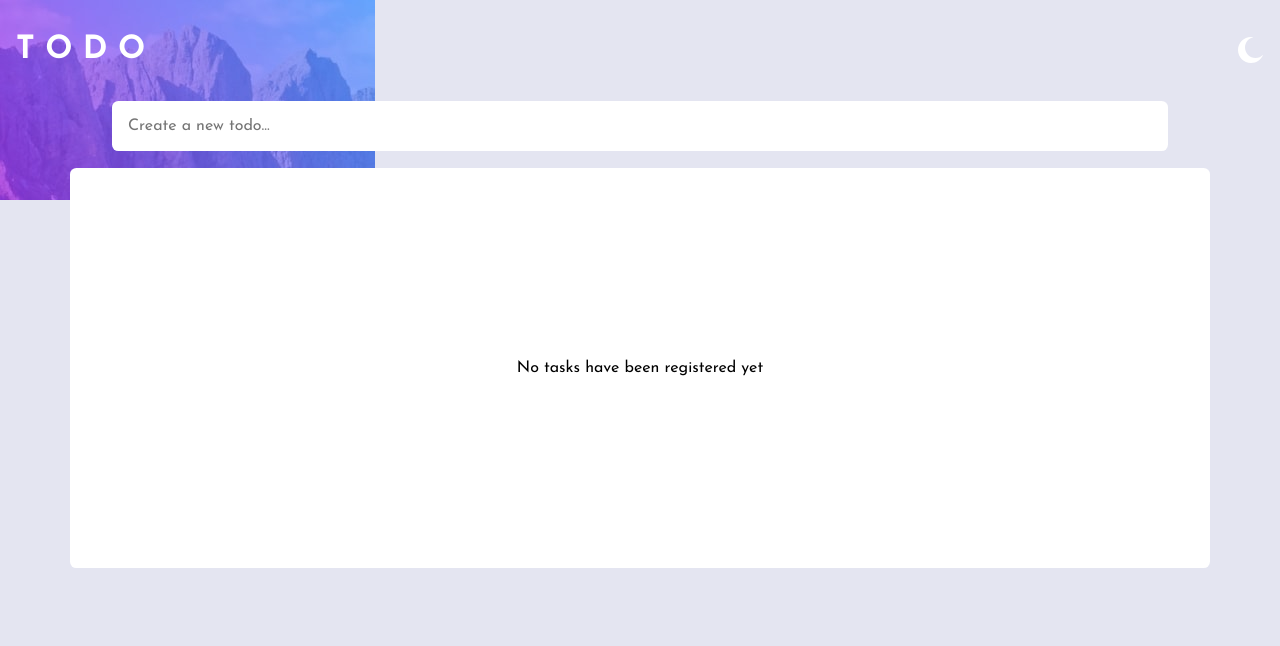
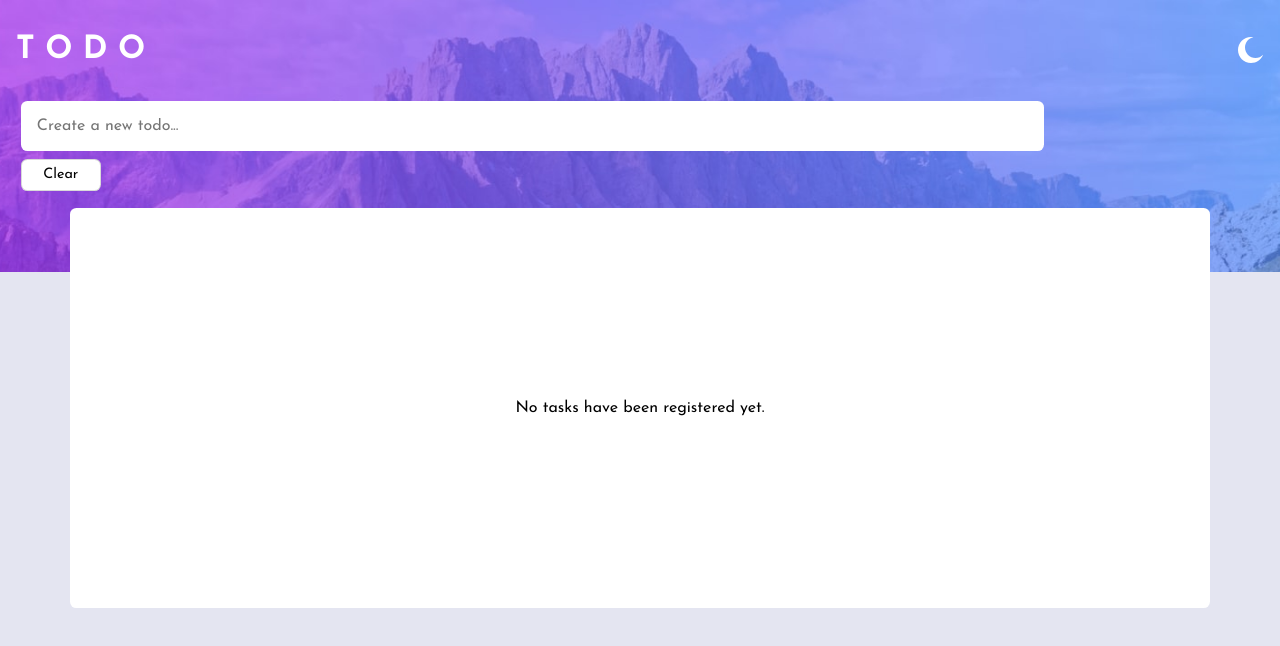
Before and after one commit to JoseAlvarezMartinez/to-do-list, a React (Create React App) app: page / in a window 1280 px wide. Shown: the top 646 px of the page. Built offline with nearby package versions, Linux system fonts and the light colour scheme.

Commit message:
-- Clear Button --

```diff
--- a/src/App.css
+++ b/src/App.css
@@ -1,11 +1,14 @@
 .light-mode-background,
 .dark-mode-background {
-  background-image: url(./assets/bg-mobile-light.jpg);
+  background-image: url(./assets/bg-desktop-light.jpg);
   background-repeat: no-repeat;
-  height: 13rem;
+  background-size: cover;
+  background-position: center;
+  height: 17rem;
+
 }
 .dark-mode-background {
-  background-image: url(./assets/bg-mobile-dark.jpg);
+  background-image: url(./assets/bg-desktop-dark.jpg);
 }
 h1 {
   margin: 0;
@@ -24,10 +27,13 @@ header img {
 .input-center {
   display: flex;
   justify-content: center;
+  flex-direction: column;
+  margin: 0 1.3rem;
 }
 .input-center input {
   width: 80%;
-  margin: 2rem 0;
+  margin-top: 2rem;
+  margin-bottom: .5rem;
   padding: 1rem;
   border: none;
   border-radius: 0.4rem;
@@ -39,7 +45,7 @@ main {
   margin: 0 auto;
   min-height: 20rem;
   position: relative;
-  top: -2.5rem;
+  top: -4rem;
   border-radius: 0.4rem;
 }
 .tarea-card {
@@ -55,13 +61,13 @@ main {
   margin-left: 1rem;
 }
 .dark-mode-input,
-.main-dark-mode {
+.main-dark-mode,.btn-dark {
   background-color: hsl(235, 24%, 19%);
 
   color: #fff;
 }
 .light-mode-input,
-.main-light-mode {
+.main-light-mode,.btn-light {
   background-color: #fff;
 }
 .circulo-tarea {
@@ -108,3 +114,17 @@ main {
   height: 50vh;
   margin-top: 0;
 }
+
+.btn-vaciar{
+  width: 5rem;
+  border:1px solid rgba(128, 128, 128, 0.3);
+  border-radius: .4rem;
+  padding: .4rem 1rem;
+  cursor: pointer;
+  transition: transform .5s;
+  margin: 0 1.3rem;
+  font-size: .9rem;
+}
+.btn-vaciar:hover{
+  transform:scale(1.05)
+}
--- a/src/components/Header.jsx
+++ b/src/components/Header.jsx
@@ -37,10 +37,10 @@ const Header = ({ setTareas, tareas, setDarkMode, darkMode }) => {
       <form
         onSubmit={(e) => {
           e.preventDefault();
-          tarea.check=false;
+          tarea.check = false;
           tarea.id = generarID();
           setTareas([...tareas, tarea]);
-          setTarea({tareaInfo:""});
+          setTarea({ tareaInfo: "" });
         }}
         className="input-center"
       >
@@ -52,6 +52,9 @@ const Header = ({ setTareas, tareas, setDarkMode, darkMode }) => {
           placeholder="Create a new todo..."
         />
       </form>
+      <button className={`btn-vaciar ${darkMode ? "btn-dark" : "btn-light"}`} onClick={() => setTareas([])}>
+        Clear
+      </button>
     </header>
   );
 };
--- a/src/components/Tareas.jsx
+++ b/src/components/Tareas.jsx
@@ -15,7 +15,7 @@ const Tareas = ({ tareasRegistradas, darkMode, eliminarTarea }) => {
         </>
       ) : (
         <>
-          <p className="no-tasks">No tasks have been registered yet</p>
+          <p className="no-tasks">No tasks have been registered yet.</p>
         </>
       )}
     </main>
```
